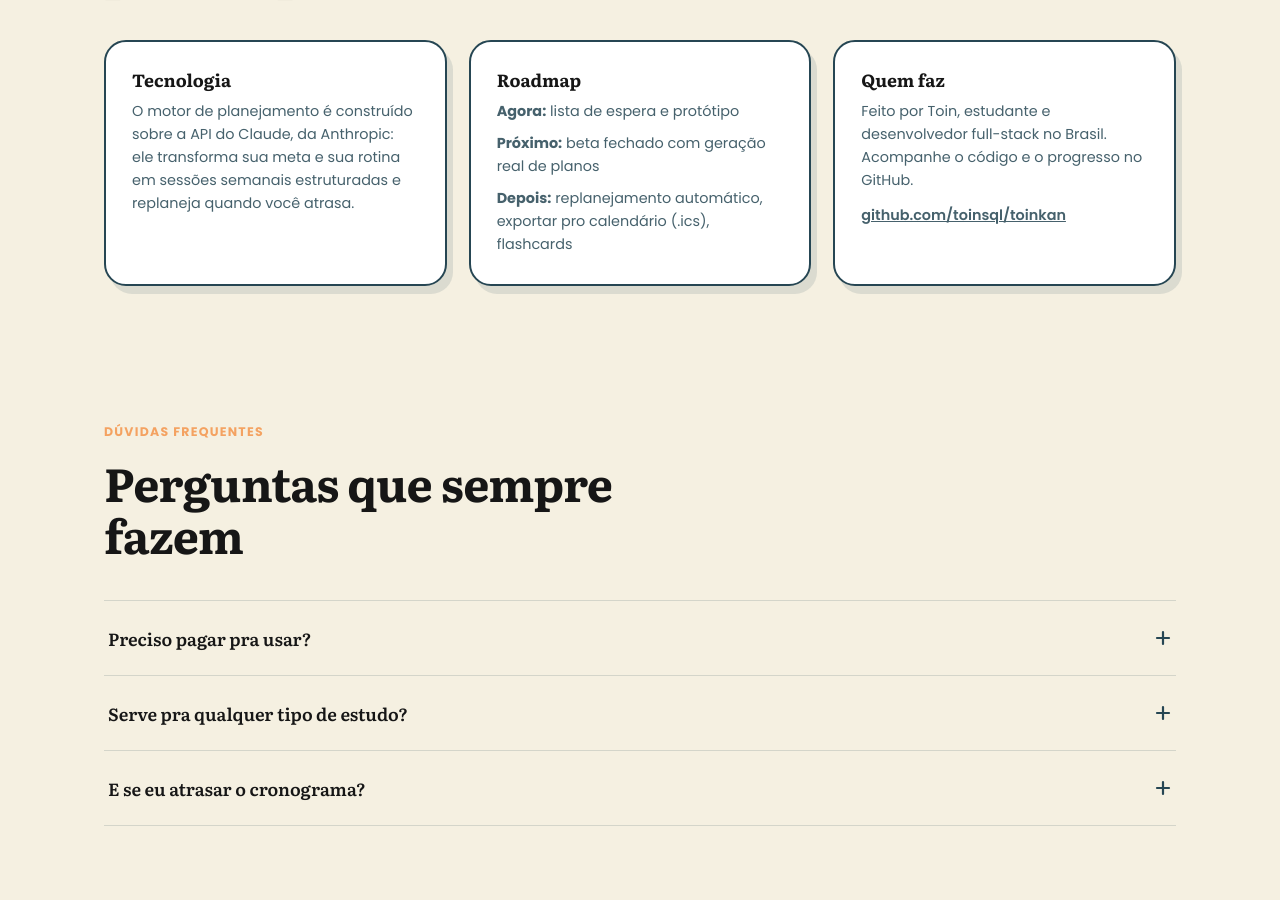
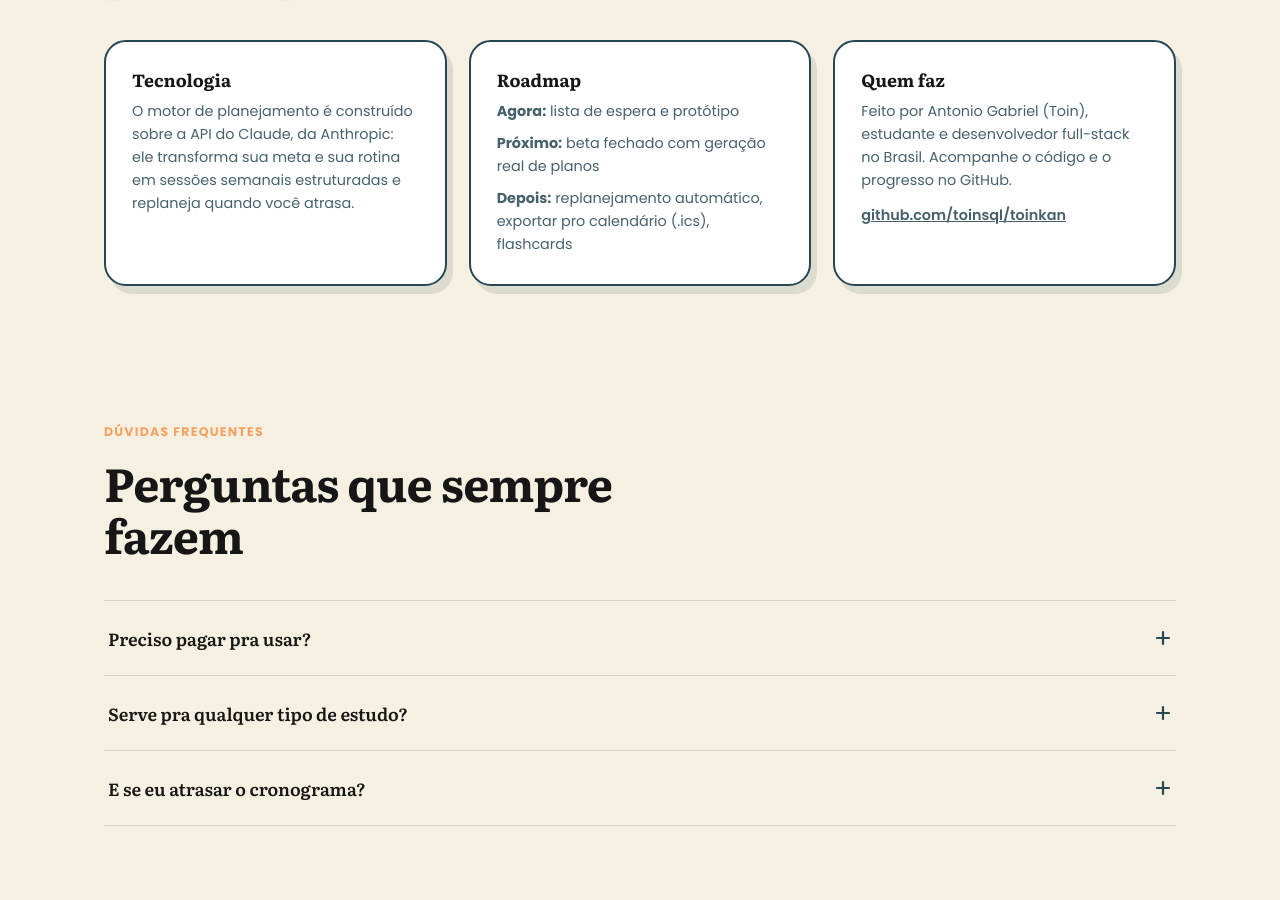
Before and after one commit to toinsql/toinkan, a website: page index.html in a window 1280 px wide. Shown: the part 3461-4361 px from the top of the page. Drawn offline with Linux system fonts and the light colour scheme.

Commit message:
Update index.html

```diff
--- a/index.html
+++ b/index.html
@@ -368,7 +368,7 @@
           <li><b data-en="Later:">Depois:</b> <span data-en="auto re-planning, calendar export (.ics), flashcards">replanejamento automático, exportar pro calendário (.ics), flashcards</span></li>
         </ul></div>
       <div class="info-card"><h3 data-en="Who builds it">Quem faz</h3>
-        <p data-en="Made by Toin, a student and full-stack developer in Brazil. Follow the code and progress on GitHub.">Feito por Toin, estudante e desenvolvedor full-stack no Brasil. Acompanhe o código e o progresso no GitHub.</p>
+        <p data-en="Made by Toin, a student and full-stack developer in Brazil. Follow the code and progress on GitHub.">Feito por Antonio Gabriel (Toin), estudante e desenvolvedor full-stack no Brasil. Acompanhe o código e o progresso no GitHub.</p>
         <p style="margin-top:12px"><a href="https://github.com/toinsql/toinkan" target="_blank" rel="noopener">github.com/toinsql/toinkan</a></p></div>
     </div>
   </div>
```
